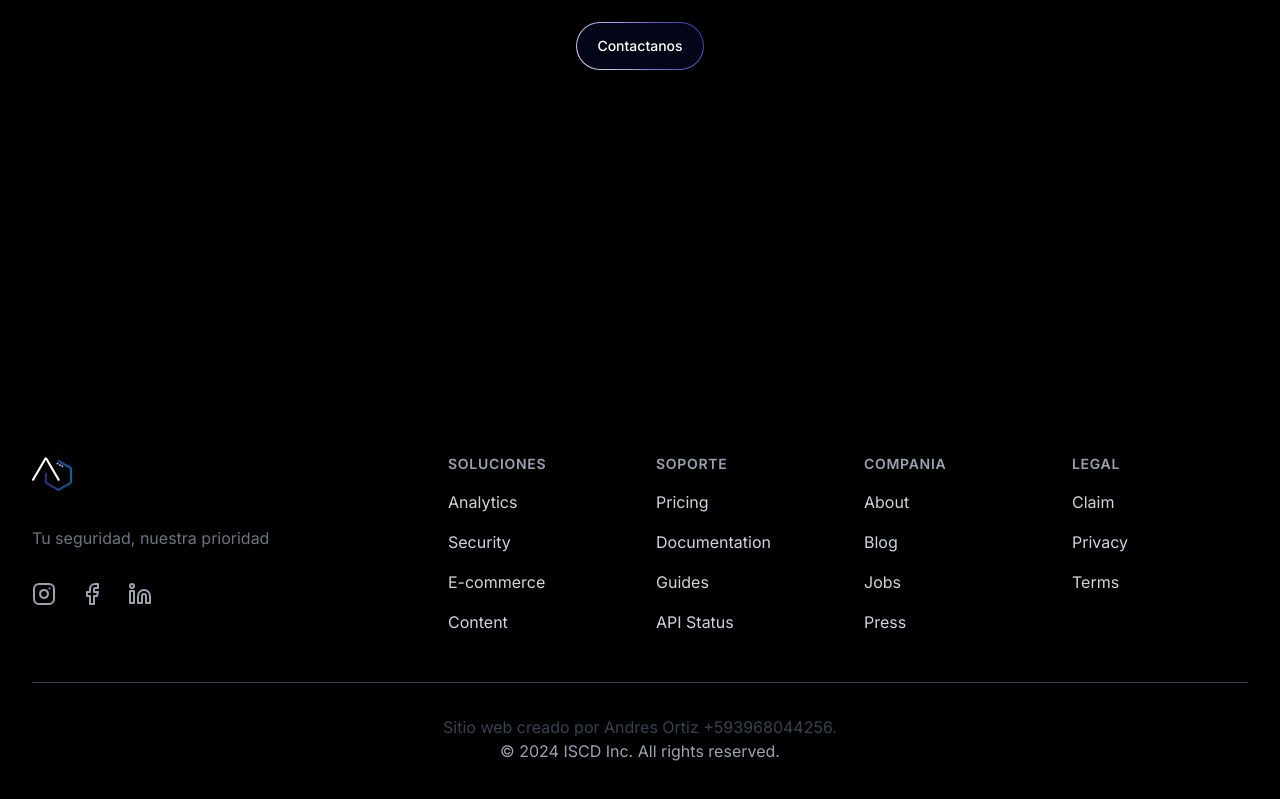
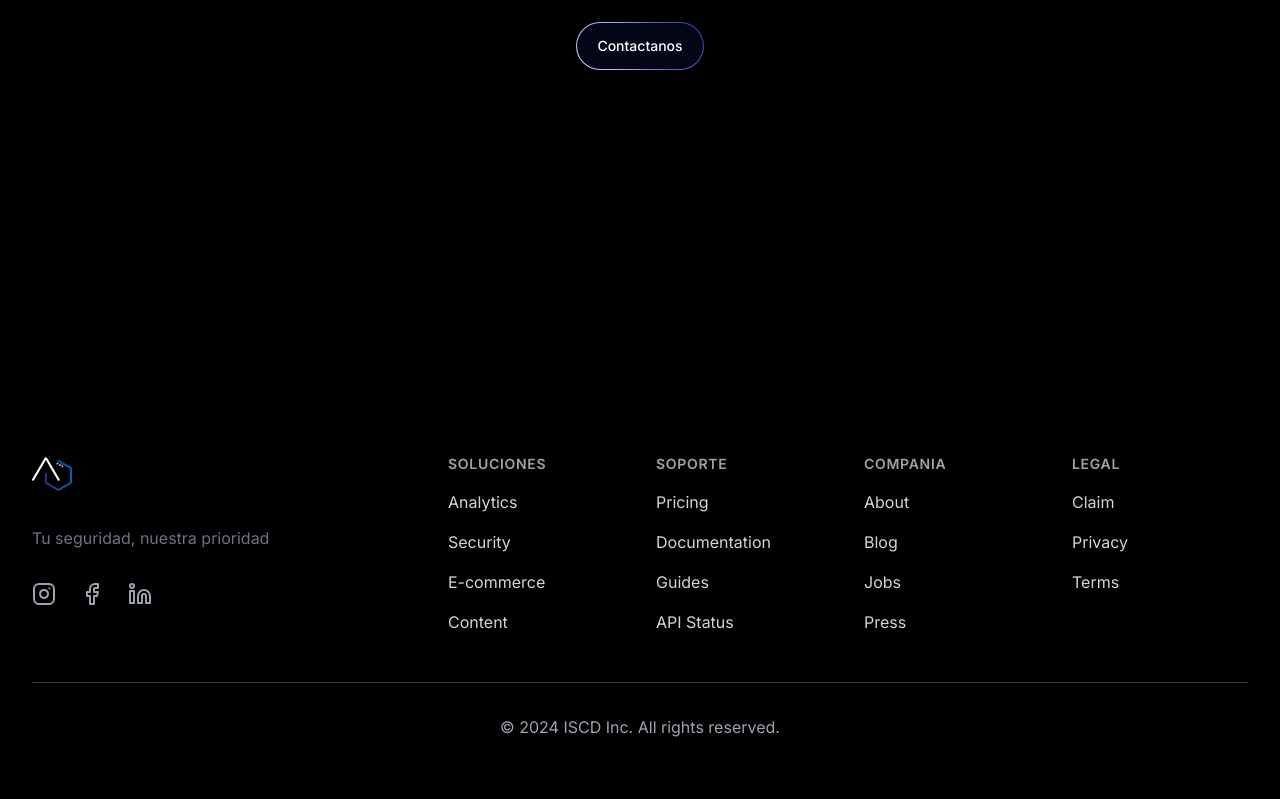
Before and after one commit to ISCDDev/Landing_ISCD, a Next.js app: page / in a window 1280 px wide. Shown: the part 6434-7233 px from the top of the page. Built offline with nearby package versions, Linux system fonts and the light colour scheme.

Commit message:
change of some issues

```diff
--- a/src/components/component/footer.jsx
+++ b/src/components/component/footer.jsx
@@ -196,9 +196,7 @@ export function Footer() {
           whileInView={{ opacity: 1 }}
           transition={{ duration: 1.5 }}
         >
-          <p className="text-base text-gray-700 xl:text-center">
-            Sitio web creado por Andres Ortiz +593968044256.
-          </p>
+
           <p className="text-base text-gray-400 xl:text-center">
             © 2024 ISCD Inc. All rights reserved.
           </p>
```
